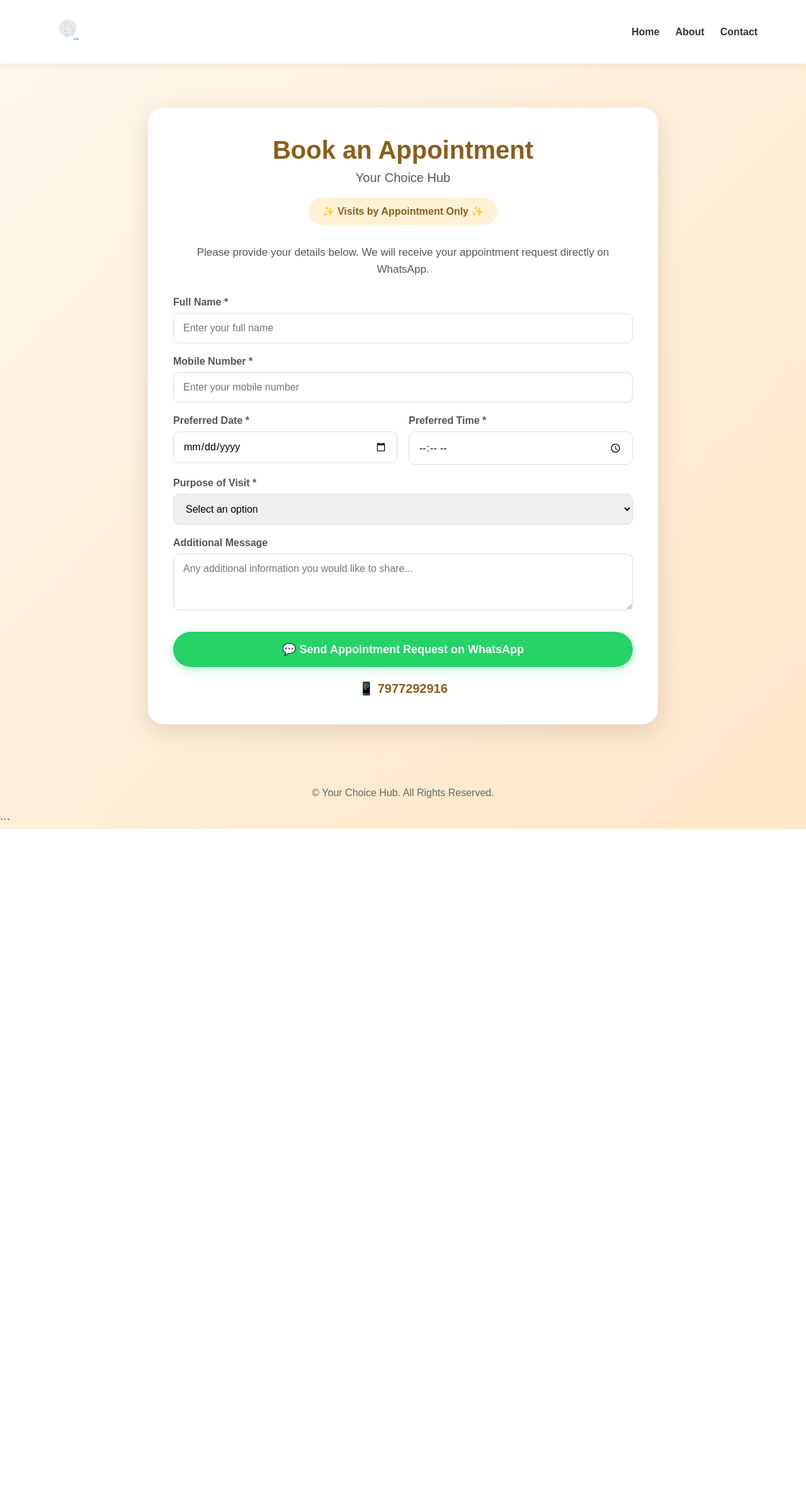
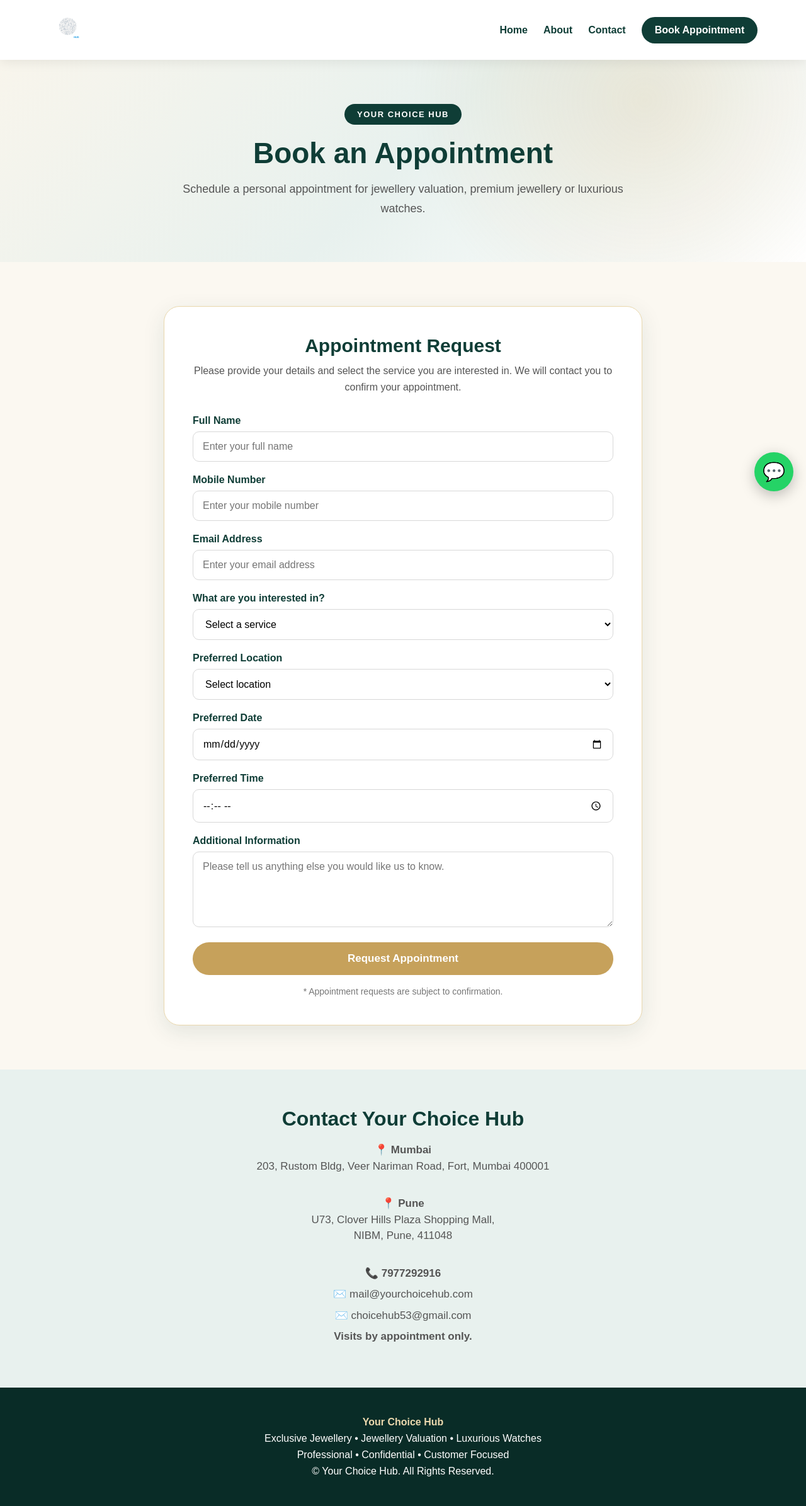
Before and after one commit to choicehub53/yourchoicehub, a Flask app: page /appointment in a window 1280 px wide. Shown: the whole page at 63% size. Before the commit the page ends 1316 px from the top, so only its background shows below. Run offline with Flask 3, Linux system fonts and the light colour scheme.

Commit message:
Update appointment.html

````diff
--- a/templates/appointment.html
+++ b/templates/appointment.html
@@ -1,11 +1,12 @@
 <!DOCTYPE html>
+
 <html lang="en">
-
 <head>
     <meta charset="UTF-8">
     <meta name="viewport" content="width=device-width, initial-scale=1.0">
 
-    <title>Book an Appointment | Your Choice Hub</title>
+
+<title>Book Appointment | Your Choice Hub</title>
 
 <style>
     * {
@@ -14,85 +15,129 @@
         padding: 0;
     }
 
+    :root {
+        --emerald: #0f3d36;
+        --emerald-dark: #092c27;
+        --emerald-light: #e8f1ee;
+        --gold: #c6a15b;
+        --gold-light: #ead8ad;
+        --ivory: #fbf8f1;
+        --white: #ffffff;
+        --text: #555555;
+    }
+
     body {
         font-family: Arial, sans-serif;
-            background: linear-gradient(135deg, #fff8ed, #ffe6c7);
-            color: #333;
-            min-height: 100vh;
+        background: var(--ivory);
+        color: #242424;
     }
+
+    /* HEADER */
 
     header {
         background: white;
-            padding: 18px 6%;
+        padding: 15px 6%;
         display: flex;
         align-items: center;
         justify-content: space-between;
-            box-shadow: 0 2px 12px rgba(0,0,0,0.08);
+        box-shadow: 0 3px 18px rgba(0,0,0,0.08);
+        position: sticky;
+        top: 0;
+        z-index: 1000;
     }
 
     .logo {
         height: 65px;
+        width: auto;
     }
 
     nav {
         display: flex;
         gap: 25px;
+        align-items: center;
     }
 
     nav a {
         text-decoration: none;
-            color: #333;
+        color: var(--emerald);
         font-weight: 600;
     }
 
     nav a:hover {
-            color: #d49a28;
+        color: var(--gold);
     }
 
-        .container {
-            max-width: 850px;
-            margin: 50px auto;
-            padding: 20px;
+    .appointment-btn {
+        background: var(--emerald);
+        color: white !important;
+        padding: 12px 21px;
+        border-radius: 25px;
     }
 
-        .appointment-card {
-            background: white;
-            padding: 45px 40px;
-            border-radius: 25px;
-            box-shadow: 0 10px 40px rgba(0,0,0,0.12);
+    /* HERO */
+
+    .page-hero {
+        text-align: center;
+        padding: 70px 20px;
+        background:
+            radial-gradient(circle at 80% 20%, rgba(198,161,91,0.18), transparent 35%),
+            linear-gradient(135deg, #f8f5ec, #e8f1ee, #fff);
     }
 
-        h1 {
+    .page-label {
+        display: inline-block;
+        background: var(--emerald);
+        color: white;
+        padding: 9px 20px;
+        border-radius: 30px;
+        font-size: 13px;
+        font-weight: bold;
+        letter-spacing: 1.5px;
+        margin-bottom: 18px;
+    }
+
+    .page-hero h1 {
+        font-size: 46px;
+        color: var(--emerald);
+        margin-bottom: 15px;
+    }
+
+    .page-hero p {
+        max-width: 720px;
+        margin: auto;
+        font-size: 18px;
+        line-height: 1.7;
+        color: var(--text);
+    }
+
+    /* FORM */
+
+    .appointment-section {
+        padding: 70px 20px;
+    }
+
+    .form-box {
+        max-width: 760px;
+        margin: auto;
+        background: white;
+        padding: 45px;
+        border-radius: 25px;
+        border: 1px solid var(--gold-light);
+        box-shadow: 0 10px 35px rgba(15,61,54,0.10);
+    }
+
+    .form-box h2 {
         text-align: center;
-            color: #8b5e18;
-            font-size: 40px;
+        color: var(--emerald);
+        font-size: 30px;
         margin-bottom: 10px;
     }
 
-        .subtitle {
+    .form-intro {
         text-align: center;
-            font-size: 20px;
-            color: #555;
-            margin-bottom: 15px;
-        }
-
-        .notice {
-            display: block;
-            width: fit-content;
-            margin: 20px auto 30px;
-            background: #fff1d6;
-            color: #8b5e18;
-            padding: 12px 22px;
-            border-radius: 25px;
-            font-weight: bold;
-        }
-
-        .intro {
-            text-align: center;
-            font-size: 17px;
+        color: var(--text);
         line-height: 1.6;
-            color: #555;
-            margin-bottom: 30px;
+        margin-bottom: 32px;
     }
 
     .form-group {
@@ -102,8 +147,8 @@
     label {
         display: block;
         margin-bottom: 8px;
+        color: var(--emerald);
         font-weight: bold;
-            color: #555;
     }
 
     input,
@@ -111,99 +156,176 @@
     textarea {
         width: 100%;
         padding: 14px 15px;
-            border: 1px solid #ddd;
+        border: 1px solid #d8d8d8;
         border-radius: 10px;
         font-size: 16px;
         font-family: Arial, sans-serif;
-            outline: none;
+        background: #fff;
     }
 
     input:focus,
     select:focus,
     textarea:focus {
-            border-color: #d49a28;
-            box-shadow: 0 0 5px rgba(212,154,40,0.2);
+        outline: none;
+        border-color: var(--gold);
+        box-shadow: 0 0 0 2px rgba(198,161,91,0.15);
     }
 
     textarea {
+        min-height: 120px;
         resize: vertical;
-            min-height: 90px;
     }
 
-        .row {
-            display: flex;
-            gap: 18px;
+    .submit-btn {
+        width: 100%;
+        border: none;
+        padding: 16px;
+        border-radius: 30px;
+        background: var(--gold);
+        color: white;
+        font-size: 17px;
+        font-weight: bold;
+        cursor: pointer;
+        transition: 0.3s;
     }
 
-        .row .form-group {
-            flex: 1;
+    .submit-btn:hover {
+        background: #a98646;
     }
 
-        .whatsapp {
-            width: 100%;
-            border: none;
-            margin-top: 10px;
-            padding: 17px 25px;
+    .note {
+        text-align: center;
+        margin-top: 18px;
+        font-size: 14px;
+        color: #777;
+    }
+
+    /* CONTACT */
+
+    .contact-info {
+        padding: 60px 20px;
+        text-align: center;
+        background: var(--emerald-light);
+    }
+
+    .contact-info h2 {
+        color: var(--emerald);
+        margin-bottom: 18px;
+        font-size: 32px;
+    }
+
+    .contact-info p {
+        margin: 8px 0;
+        color: var(--text);
+        font-size: 17px;
+        line-height: 1.5;
+    }
+
+    /* FOOTER */
+
+    footer {
+        background: var(--emerald-dark);
+        color: white;
+        text-align: center;
+        padding: 38px 20px;
+    }
+
+    footer p {
+        margin: 8px 0;
+    }
+
+    footer strong {
+        color: var(--gold-light);
+    }
+
+    /* WHATSAPP */
+
+    .floating-whatsapp {
+        position: fixed;
+        right: 20px;
+        bottom: 20px;
         background: #25D366;
         color: white;
-            border-radius: 35px;
-            font-size: 18px;
-            font-weight: bold;
-            cursor: pointer;
-            box-shadow: 0 5px 15px rgba(37,211,102,0.3);
-            transition: 0.2s ease;
+        width: 62px;
+        height: 62px;
+        border-radius: 50%;
+        display: flex;
+        align-items: center;
+        justify-content: center;
+        font-size: 29px;
+        text-decoration: none;
+        box-shadow: 0 6px 22px rgba(0,0,0,0.25);
+        z-index: 2000;
     }
 
-        .whatsapp:hover {
-            transform: translateY(-2px);
-        }
+    /* MOBILE */
 
-        .phone {
-            text-align: center;
-            margin-top: 22px;
-            font-size: 20px;
-            font-weight: bold;
-            color: #8b5e18;
-        }
-
-        footer {
-            text-align: center;
-            padding: 30px;
-            color: #666;
-        }
-
-        @media (max-width: 700px) {
+    @media (max-width: 800px) {
 
         header {
             flex-direction: column;
-                gap: 15px;
+            gap: 14px;
+            padding: 13px 4%;
+        }
+
+        .logo {
+            height: 58px;
         }
 
         nav {
-                gap: 15px;
+            gap: 10px;
             flex-wrap: wrap;
             justify-content: center;
         }
 
-            .appointment-card {
-                padding: 35px 22px;
+        nav a {
+            font-size: 14px;
         }
 
-            h1 {
-                font-size: 32px;
+        .appointment-btn {
+            padding: 10px 15px;
         }
 
-            .row {
-                flex-direction: column;
-                gap: 0;
+        .page-hero {
+            padding: 55px 20px;
+        }
+
+        .page-hero h1 {
+            font-size: 38px;
+        }
+
+        .page-hero p {
+            font-size: 16px;
+        }
+
+        .appointment-section {
+            padding: 45px 15px;
+        }
+
+        .form-box {
+            padding: 30px 20px;
+        }
+
+        .form-box h2 {
+            font-size: 27px;
+        }
+
+        .floating-whatsapp {
+            width: 58px;
+            height: 58px;
+            right: 15px;
+            bottom: 15px;
         }
     }
 </style>
+
+
 </head>
 
 <body>
 
 <header>
+
 
 <img src="{{ url_for('static', filename='images/logo.png') }}"
      alt="Your Choice Hub"
@@ -213,97 +335,105 @@
     <a href="/">Home</a>
     <a href="/about">About</a>
     <a href="/contact">Contact</a>
+    <a href="/appointment" class="appointment-btn">Book Appointment</a>
 </nav>
+
 
 </header>
 
+<!-- PAGE HERO -->
 
-<div class="container">
+<section class="page-hero">
 
-    <div class="appointment-card">
+
+<span class="page-label">YOUR CHOICE HUB</span>
 
 <h1>Book an Appointment</h1>
 
-        <div class="subtitle">
-            Your Choice Hub
-        </div>
-
-        <div class="notice">
-            ✨ Visits by Appointment Only ✨
-        </div>
-
-        <p class="intro">
-            Please provide your details below. We will receive your
-            appointment request directly on WhatsApp.
+<p>
+    Schedule a personal appointment for jewellery valuation,
+    premium jewellery or luxurious watches.
 </p>
 
 
-        <form id="appointmentForm">
+</section>
+
+<!-- APPOINTMENT FORM -->
+
+<section class="appointment-section">
+
+
+<div class="form-box">
+
+    <h2>Appointment Request</h2>
+
+    <p class="form-intro">
+        Please provide your details and select the service
+        you are interested in. We will contact you to confirm
+        your appointment.
+    </p>
+
+    <form action="/appointment" method="POST">
 
         <div class="form-group">
-                <label for="name">Full Name *</label>
-                <input type="text"
+
+            <label for="name">Full Name</label>
+
+            <input
+                type="text"
                 id="name"
+                name="name"
                 placeholder="Enter your full name"
                 required>
-            </div>
-
-
-            <div class="form-group">
-                <label for="mobile">Mobile Number *</label>
-                <input type="tel"
-                       id="mobile"
-                       placeholder="Enter your mobile number"
-                       required>
-            </div>
-
-
-            <div class="row">
-
-                <div class="form-group">
-                    <label for="date">Preferred Date *</label>
-                    <input type="date"
-                           id="date"
-                           required>
-                </div>
-
-                <div class="form-group">
-                    <label for="time">Preferred Time *</label>
-                    <input type="time"
-                           id="time"
-                           required>
-                </div>
 
         </div>
 
 
         <div class="form-group">
-                <label for="service">Purpose of Visit *</label>
 
-                <select id="service" required>
+            <label for="phone">Mobile Number</label>
 
-                    <option value="">
-                        Select an option
+            <input
+                type="tel"
+                id="phone"
+                name="phone"
+                placeholder="Enter your mobile number"
+                required>
+
+        </div>
+
+
+        <div class="form-group">
+
+            <label for="email">Email Address</label>
+
+            <input
+                type="email"
+                id="email"
+                name="email"
+                placeholder="Enter your email address">
+
+        </div>
+
+
+        <div class="form-group">
+
+            <label for="service">What are you interested in?</label>
+
+            <select id="service" name="service" required>
+
+                <option value="">Select a service</option>
+
+                <option value="Jewellery Valuation">
+                    💍 Jewellery Valuation
                 </option>
 
-                    <option value="Jewellery">
-                        Jewellery
+                <option value="Premium Jewellery">
+                    ✨ Premium Jewellery
                 </option>
 
-                    <option value="Fashion Accessories">
-                        Fashion Accessories
-                    </option>
-
-                    <option value="Premium Bags">
-                        Premium Bags
-                    </option>
-
-                    <option value="Jewellery Valuation">
-                        Jewellery Valuation
-                    </option>
-
-                    <option value="Other">
-                        Other
+                <option value="Luxurious Watches">
+                    ⌚ Luxurious Watches
                 </option>
 
             </select>
@@ -313,74 +443,140 @@
 
         <div class="form-group">
 
-                <label for="message">
-                    Additional Message
-                </label>
+            <label for="location">Preferred Location</label>
 
-                <textarea id="message"
-                          placeholder="Any additional information you would like to share..."></textarea>
+            <select id="location" name="location" required>
+
+                <option value="">Select location</option>
+
+                <option value="Mumbai">
+                    Mumbai
+                </option>
+
+                <option value="Pune">
+                    Pune
+                </option>
+
+            </select>
 
         </div>
 
 
-            <button type="submit" class="whatsapp">
-                💬 Send Appointment Request on WhatsApp
+        <div class="form-group">
+
+            <label for="date">Preferred Date</label>
+
+            <input
+                type="date"
+                id="date"
+                name="date"
+                required>
+
+        </div>
+
+
+        <div class="form-group">
+
+            <label for="time">Preferred Time</label>
+
+            <input
+                type="time"
+                id="time"
+                name="time"
+                required>
+
+        </div>
+
+
+        <div class="form-group">
+
+            <label for="message">Additional Information</label>
+
+            <textarea
+                id="message"
+                name="message"
+                placeholder="Please tell us anything else you would like us to know."></textarea>
+
+        </div>
+
+
+        <button type="submit" class="submit-btn">
+            Request Appointment
         </button>
 
     </form>
 
-
-        <p class="phone">
-            📱 7977292916
+    <p class="note">
+        * Appointment requests are subject to confirmation.
     </p>
 
 </div>
 
-</div>
+</section>
+
+<!-- CONTACT -->
+
+<section class="contact-info">
 
 
+<h2>Contact Your Choice Hub</h2>
+
+<p>
+    📍 <strong>Mumbai</strong><br>
+    203, Rustom Bldg, Veer Nariman Road, Fort, Mumbai 400001
+</p>
+
+<br>
+
+<p>
+    📍 <strong>Pune</strong><br>
+    U73, Clover Hills Plaza Shopping Mall,<br>
+    NIBM, Pune, 411048
+</p>
+
+<br>
+
+<p>📞 <strong>7977292916</strong></p>
+
+<p>✉️ mail@yourchoicehub.com</p>
+
+<p>✉️ choicehub53@gmail.com</p>
+
+<p><strong>Visits by appointment only.</strong></p>
+
+
+</section>
+
+<!-- FOOTER -->
+
 <footer>
+
+
+<p><strong>Your Choice Hub</strong></p>
+
+<p>
+    Exclusive Jewellery • Jewellery Valuation • Luxurious Watches
+</p>
+
+<p>
+    Professional • Confidential • Customer Focused
+</p>
+
+<p>
     © Your Choice Hub. All Rights Reserved.
+</p>
+
+
 </footer>
 
+<!-- FLOATING WHATSAPP -->
 
-<script>
-
-    document.getElementById("appointmentForm").addEventListener("submit", function(event) {
-
-        event.preventDefault();
-
-        const name = document.getElementById("name").value;
-        const mobile = document.getElementById("mobile").value;
-        const date = document.getElementById("date").value;
-        const time = document.getElementById("time").value;
-        const service = document.getElementById("service").value;
-        const message = document.getElementById("message").value;
-
-        const whatsappMessage =
-`Hello Your Choice Hub,
-
-I would like to book an appointment.
-
-Name: ${name}
-Mobile: ${mobile}
-Preferred Date: ${date}
-Preferred Time: ${time}
-Purpose of Visit: ${service}
-Additional Message: ${message || "None"}
-
-Thank you.`;
-
-        const whatsappURL =
-            "https://wa.me/917977292916?text=" +
-            encodeURIComponent(whatsappMessage);
-
-        window.open(whatsappURL, "_blank");
-
-    });
-
-</script>
+<a href="https://wa.me/917977292916?text=Hello%20Your%20Choice%20Hub%2C%20I%20would%20like%20to%20book%20an%20appointment."
+class="floating-whatsapp"
+target="_blank"
+rel="noopener"
+title="WhatsApp Your Choice Hub">
+💬 </a>
 
 </body>
 </html>
-```
````
Lines whose indentation alone changed are shown as unchanged.
